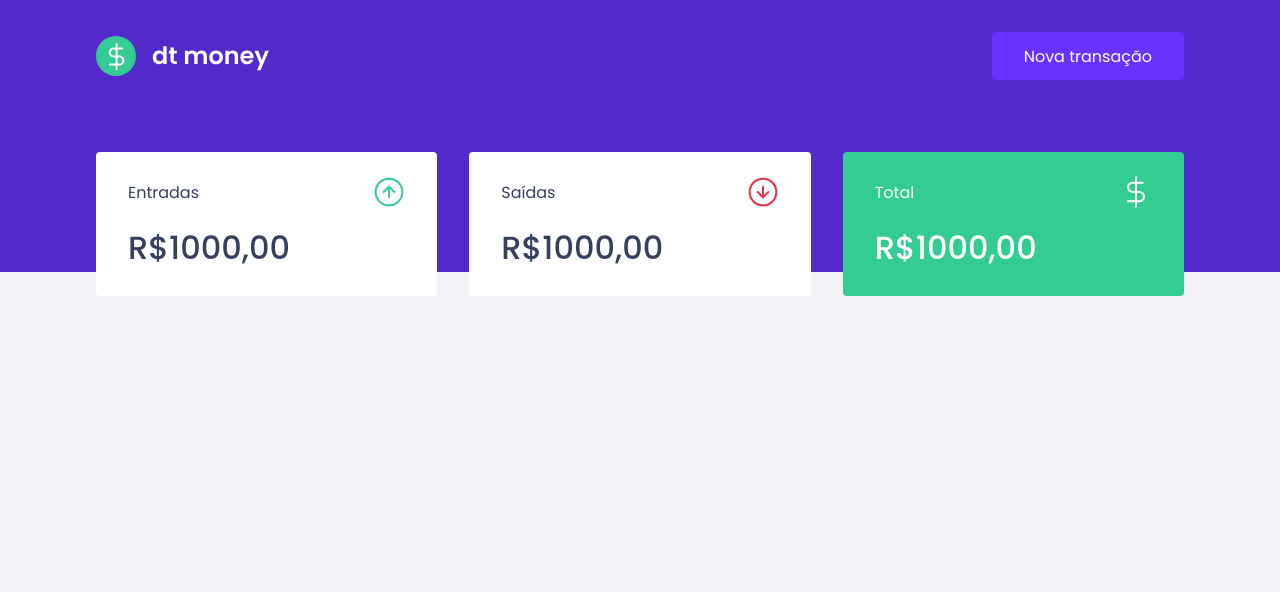
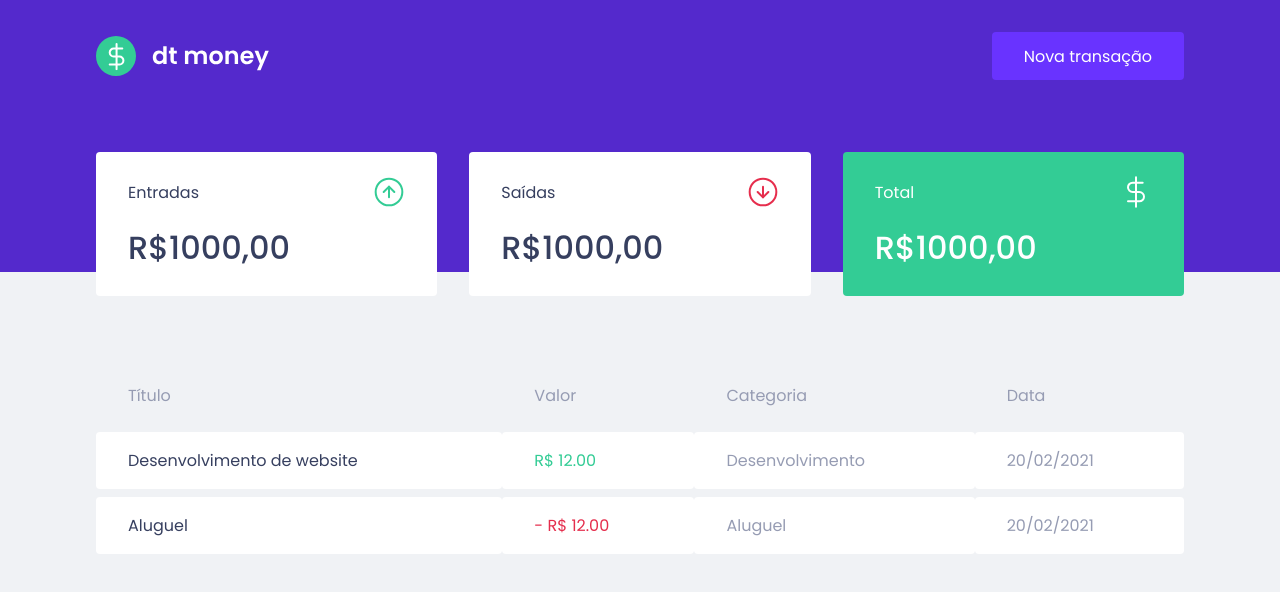
Before and after one commit to felipecechin/ignite-reactjs, a React (Create React App) app in the folder dtmoney/: page / in a window 1280 px wide. Shown: the top 592 px of the page. Built offline with nearby package versions, Linux system fonts and the light colour scheme.

Commit message:
dtmoney in progress

```diff
--- a/dtmoney/src/components/Dashboard/index.tsx
+++ b/dtmoney/src/components/Dashboard/index.tsx
@@ -1,10 +1,12 @@
 import { Summary } from "../Summary";
+import { TransactionsTable } from "../TransactionsTable";
 import { Container } from "./styles";
 
 export function Dashboard() {
     return (
         <Container>
             <Summary />
+            <TransactionsTable />
         </Container>
     )
 }
--- /dev/null
+++ b/dtmoney/src/components/TransactionsTable/index.tsx
@@ -0,0 +1,32 @@
+import { Container } from "./styles";
+
+export function TransactionsTable() {
+    return (
+        <Container>
+            <table>
+                <thead>
+                    <tr>
+                        <th>Título</th>
+                        <th>Valor</th>
+                        <th>Categoria</th>
+                        <th>Data</th>
+                    </tr>
+                </thead>
+                <tbody>
+                    <tr>
+                        <td className="title">Desenvolvimento de website</td>
+                        <td className="deposit">R$ 12.00</td>
+                        <td>Desenvolvimento</td>
+                        <td>20/02/2021</td>
+                    </tr>
+                    <tr>
+                        <td className="title">Aluguel</td>
+                        <td className="withdraw">- R$ 12.00</td>
+                        <td>Aluguel</td>
+                        <td>20/02/2021</td>
+                    </tr>
+                </tbody>
+            </table>
+        </Container>
+    )
+}
--- /dev/null
+++ b/dtmoney/src/components/TransactionsTable/styles.ts
@@ -0,0 +1,37 @@
+import styled from "styled-components";
+
+export const Container = styled.div`
+    margin-top: 4rem;
+    table {
+        width: 100%;
+        border-spacing: 0 0.5rem;
+
+        th {
+            color: var(--text-body);
+            font-weight: 400;
+            padding: 1rem 2rem;
+            text-align: left;
+            line-height: 1.5rem;
+        }
+
+        td {
+            padding: 1rem 2rem;
+            border: 0;
+            background: var(--shape);
+            color: var(--text-body);
+            border-radius: 0.25rem;
+
+            &:first-child {
+                color: var(--text-title);
+            }
+
+            &.deposit {
+                color: var(--green);
+            }
+
+            &.withdraw {
+                color: var(--red);
+            }
+        }
+    }
+`;
```
